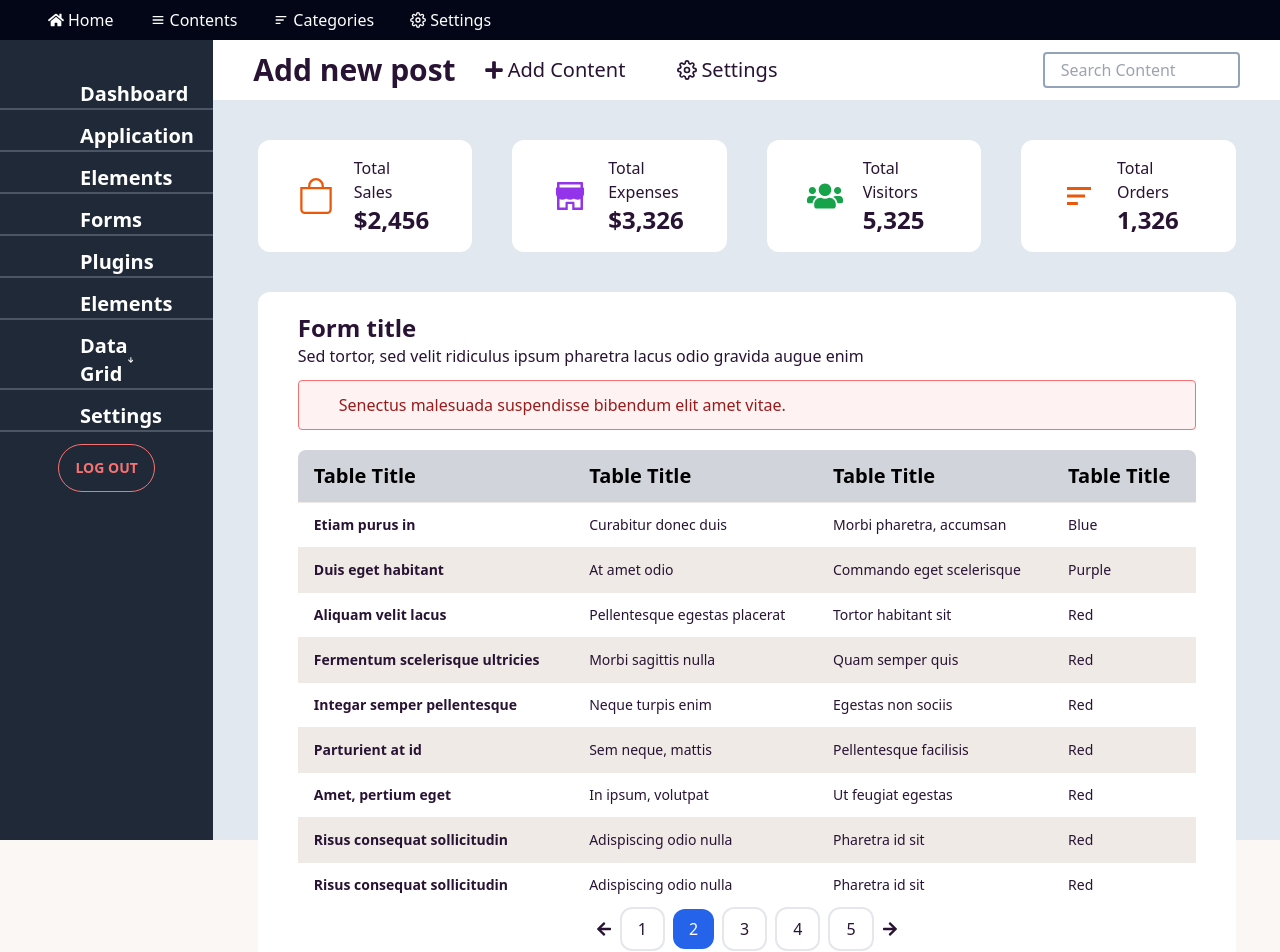
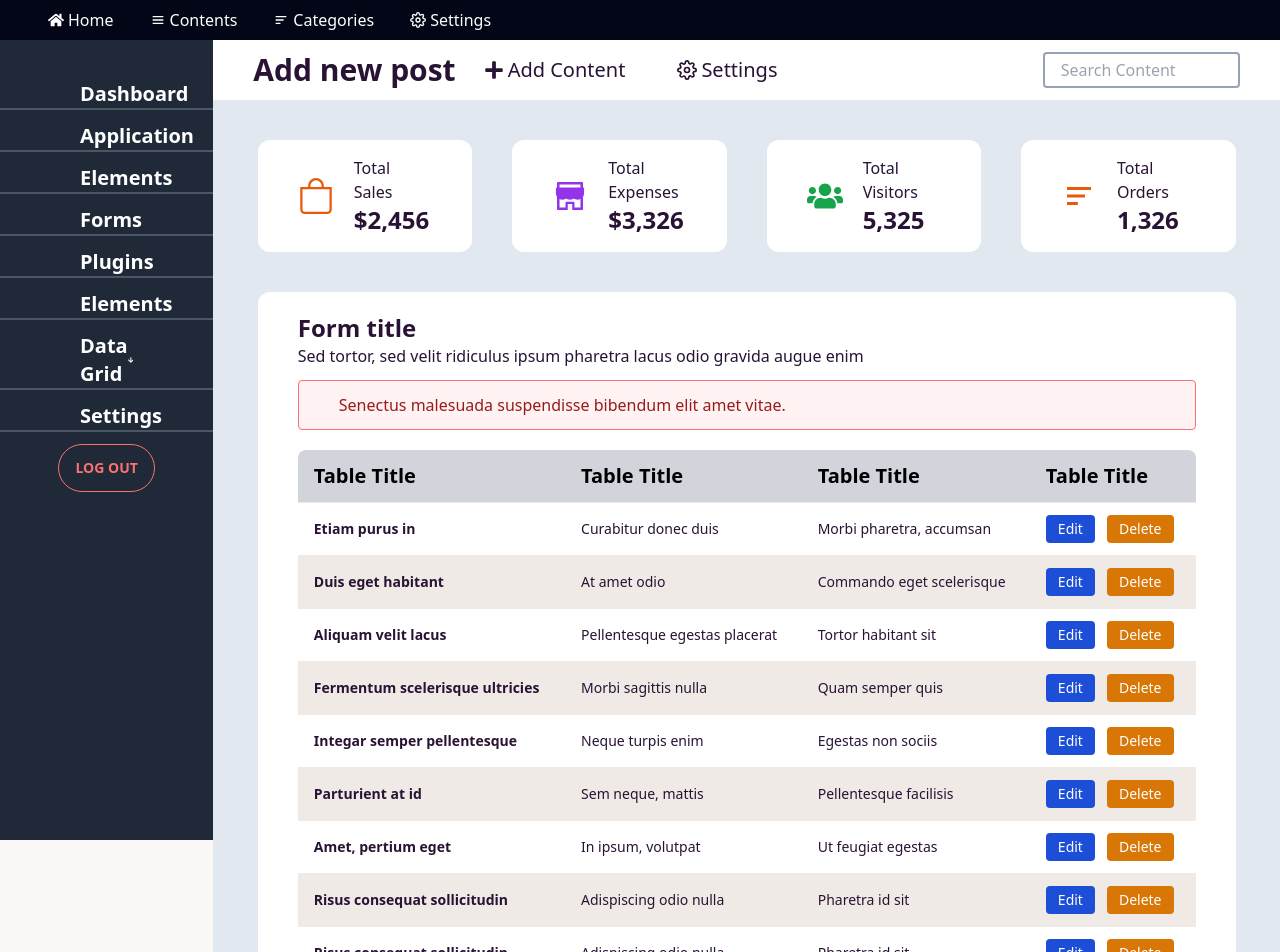
Before and after one commit to HasibUddin1/demo-project-for-assignment, a React (Vite) app: page / in a window 1280 px wide. Shown: the top 952 px of the page. Built offline with nearby package versions, Linux system fonts and the light colour scheme; no server answers; sample sign-in values are in the browser's storage; some icons are missing.

Commit message:
added some changes on the table section

```diff
--- a/src/components/Home/Home.jsx
+++ b/src/components/Home/Home.jsx
@@ -5,7 +5,7 @@ import TableSection from "./TableSection/TableSection";
 
 const Home = () => {
     return (
-        <div className="bg-slate-200 h-screen">
+        <div className="bg-slate-200">
             <AddNewPost></AddNewPost>
             <Stats></Stats>
             <TableSection></TableSection>
--- a/src/components/Home/TableSection/TableSection.jsx
+++ b/src/components/Home/TableSection/TableSection.jsx
@@ -27,63 +27,90 @@ const TableSection = () => {
                             <th>Etiam purus in</th>
                             <td>Curabitur donec duis</td>
                             <td>Morbi pharetra, accumsan</td>
-                            <td>Blue</td>
+                            <td className="flex gap-3">
+                                <button className="bg-blue-700 px-3 py-1 text-white rounded hover:bg-blue-900 ease-in-out duration-200">Edit</button>
+                                <button className="bg-amber-600 px-3 py-1 text-white rounded hover:bg-amber-800 ease-in-out duration-200">Delete</button>
+                            </td>
                         </tr>
                         {/* row 2 */}
                         <tr>
                             <th>Duis eget habitant</th>
                             <td>At amet odio</td>
                             <td>Commando eget scelerisque</td>
-                            <td>Purple</td>
+                            <td className="flex gap-3">
+                                <button className="bg-blue-700 px-3 py-1 text-white rounded hover:bg-blue-900 ease-in-out duration-200">Edit</button>
+                                <button className="bg-amber-600 px-3 py-1 text-white rounded hover:bg-amber-800 ease-in-out duration-200">Delete</button>
+                            </td>
                         </tr>
                         {/* row 3 */}
                         <tr>
                             <th>Aliquam velit lacus</th>
                             <td>Pellentesque egestas placerat</td>
                             <td>Tortor habitant sit</td>
-                            <td>Red</td>
+                            <td className="flex gap-3">
+                                <button className="bg-blue-700 px-3 py-1 text-white rounded hover:bg-blue-900 ease-in-out duration-200">Edit</button>
+                                <button className="bg-amber-600 px-3 py-1 text-white rounded hover:bg-amber-800 ease-in-out duration-200">Delete</button>
+                            </td>
                         </tr>
                         {/* row 4 */}
                         <tr>
                             <th>Fermentum scelerisque ultricies</th>
                             <td>Morbi sagittis nulla</td>
                             <td>Quam semper quis</td>
-                            <td>Red</td>
+                            <td className="flex gap-3">
+                                <button className="bg-blue-700 px-3 py-1 text-white rounded hover:bg-blue-900 ease-in-out duration-200">Edit</button>
+                                <button className="bg-amber-600 px-3 py-1 text-white rounded hover:bg-amber-800 ease-in-out duration-200">Delete</button>
+                            </td>
                         </tr>
                         {/* row 5 */}
                         <tr>
                             <th>Integar semper pellentesque</th>
                             <td>Neque turpis enim</td>
                             <td>Egestas non sociis</td>
-                            <td>Red</td>
+                            <td className="flex gap-3">
+                                <button className="bg-blue-700 px-3 py-1 text-white rounded hover:bg-blue-900 ease-in-out duration-200">Edit</button>
+                                <button className="bg-amber-600 px-3 py-1 text-white rounded hover:bg-amber-800 ease-in-out duration-200">Delete</button>
+                            </td>
                         </tr>
                         {/* row 6 */}
                         <tr>
                             <th>Parturient at id</th>
                             <td>Sem neque, mattis</td>
                             <td>Pellentesque facilisis</td>
-                            <td>Red</td>
+                            <td className="flex gap-3">
+                                <button className="bg-blue-700 px-3 py-1 text-white rounded hover:bg-blue-900 ease-in-out duration-200">Edit</button>
+                                <button className="bg-amber-600 px-3 py-1 text-white rounded hover:bg-amber-800 ease-in-out duration-200">Delete</button>
+                            </td>
                         </tr>
                         {/* row 7 */}
                         <tr>
                             <th>Amet, pertium eget</th>
                             <td>In ipsum, volutpat</td>
                             <td>Ut feugiat egestas</td>
-                            <td>Red</td>
+                            <td className="flex gap-3">
+                                <button className="bg-blue-700 px-3 py-1 text-white rounded hover:bg-blue-900 ease-in-out duration-200">Edit</button>
+                                <button className="bg-amber-600 px-3 py-1 text-white rounded hover:bg-amber-800 ease-in-out duration-200">Delete</button>
+                            </td>
                         </tr>
                         {/* row 8 */}
                         <tr>
                             <th>Risus consequat sollicitudin</th>
                             <td>Adispiscing odio nulla</td>
                             <td>Pharetra id sit</td>
-                            <td>Red</td>
+                            <td className="flex gap-3">
+                                <button className="bg-blue-700 px-3 py-1 text-white rounded hover:bg-blue-900 ease-in-out duration-200">Edit</button>
+                                <button className="bg-amber-600 px-3 py-1 text-white rounded hover:bg-amber-800 ease-in-out duration-200">Delete</button>
+                            </td>
                         </tr>
                         {/* row 9 */}
                         <tr>
                             <th>Risus consequat sollicitudin</th>
                             <td>Adispiscing odio nulla</td>
                             <td>Pharetra id sit</td>
-                            <td>Red</td>
+                            <td className="flex gap-3">
+                                <button className="bg-blue-700 px-3 py-1 text-white rounded hover:bg-blue-900 ease-in-out duration-200">Edit</button>
+                                <button className="bg-amber-600 px-3 py-1 text-white rounded hover:bg-amber-800 ease-in-out duration-200">Delete</button>
+                            </td>
                         </tr>
                     </tbody>
                 </table>
```
